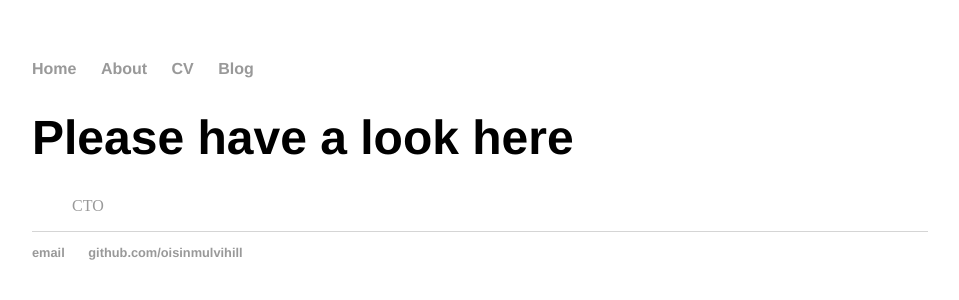
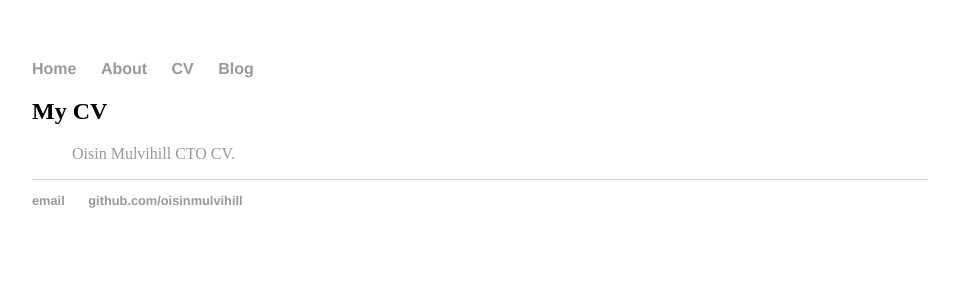
Before and after one commit to oisinmulvihill/oisinmulvihill.github.io, a Jekyll site: the page built from cv/index.html, in a window 1280 px wide. Shown: the top 300 px of the page, without its empty margins (160-1119 px from the left). Built offline with Jekyll 4.4.1, drawn with Linux system fonts in a browser that asks for light colours.

Commit message:
tweak basic site

```diff
--- a/cv/index.html
+++ b/cv/index.html
@@ -3,8 +3,8 @@ layout: default
 title: Oisin's CV
 ---
 <div class="blurb">
-	<h1>Please have a look here</h1>
+	<h2>My CV</h2>
     <ul>
-        </li><a href="https://docs.google.com/document/d/1dTnWaOQweCaSTBCyJtp0oMjds0ZHmaA7YfnnoEd5pMQ">CTO </a></li>
+        </li><a href="https://docs.google.com/document/d/1dTnWaOQweCaSTBCyJtp0oMjds0ZHmaA7YfnnoEd5pMQ">Oisin Mulvihill CTO CV.</a></li>
     </ul>
 </div>
```
